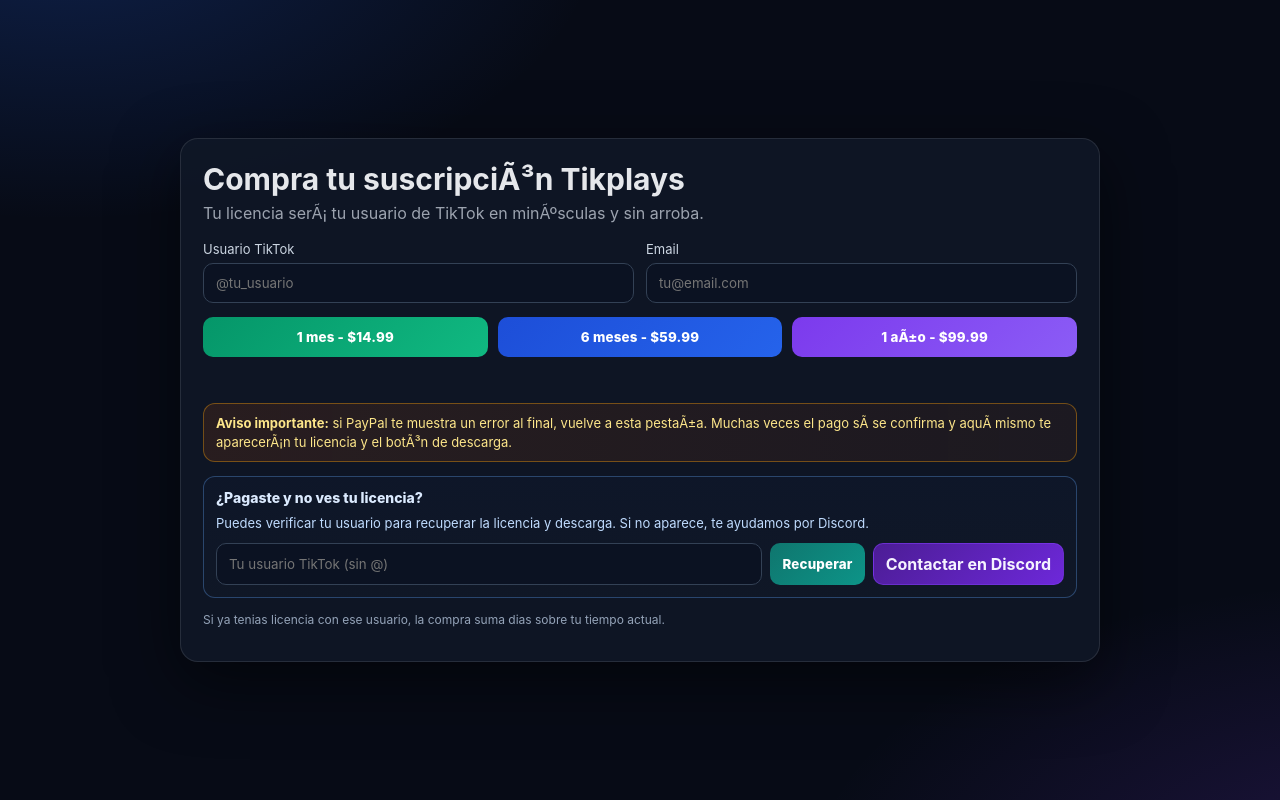
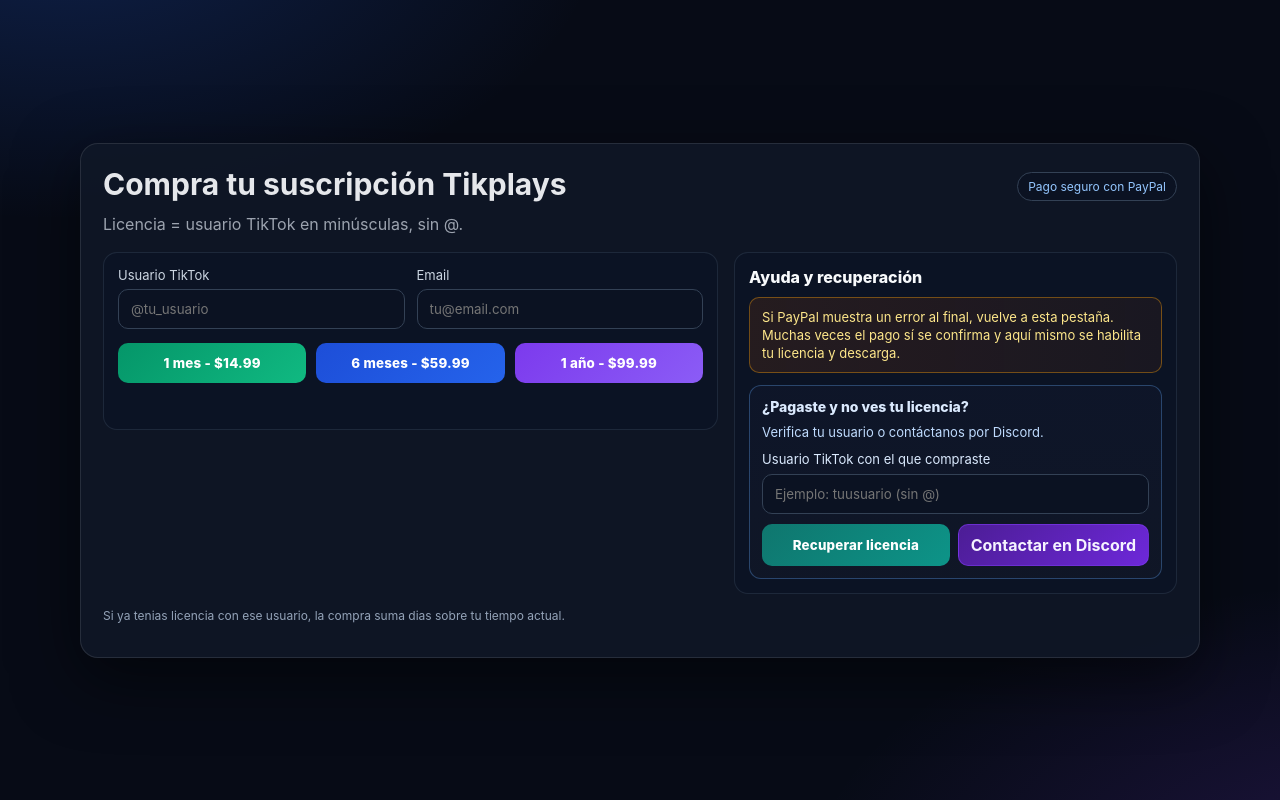
Before and after one commit to GaskyGod/Privacy, a website: page buy.html in a window 1280 px wide. Drawn offline with Linux system fonts and the light colour scheme.

Commit message:
Add SMTP confirmation email and improve buy page two-panel recovery UI

```diff
--- a/buy.html
+++ b/buy.html
@@ -3,7 +3,7 @@
 <head>
   <meta charset="utf-8" />
   <meta name="viewport" content="width=device-width, initial-scale=1" />
-  <title>Tikplays - Comprar SuscripciÃ³n</title>
+  <title>Tikplays - Comprar Suscripción</title>
   <style>
     :root { color-scheme: dark; }
     * { box-sizing: border-box; font-family: "Inter", "Segoe UI", system-ui, sans-serif; }
@@ -20,7 +20,7 @@
       padding: 24px;
     }
     .card {
-      width: min(920px, 100%);
+      width: min(1120px, 100%);
       background: #101827d9;
       border: 1px solid #ffffff1a;
       border-radius: 18px;
@@ -29,6 +29,37 @@
     }
     h1 { margin: 0 0 6px; font-size: 30px; }
     .sub { margin: 0 0 18px; color: #9ca3af; }
+    .header-row {
+      display: flex;
+      align-items: center;
+      justify-content: space-between;
+      gap: 12px;
+      flex-wrap: wrap;
+      margin-bottom: 6px;
+    }
+    .mini-chip {
+      border: 1px solid #334155;
+      background: #0b1222;
+      color: #93c5fd;
+      border-radius: 999px;
+      font-size: 12px;
+      padding: 6px 10px;
+      white-space: nowrap;
+    }
+    .layout-two {
+      display: grid;
+      gap: 16px;
+      grid-template-columns: 1fr;
+      align-items: start;
+    }
+    @media (min-width: 980px) { .layout-two { grid-template-columns: 1.25fr .9fr; } }
+    .purchase-panel,
+    .assist-panel {
+      border: 1px solid #3341557a;
+      border-radius: 14px;
+      background: #0b1324bf;
+      padding: 14px;
+    }
     .grid { display: grid; gap: 12px; grid-template-columns: 1fr; }
     @media (min-width: 760px) { .grid { grid-template-columns: 1fr 1fr; } }
     label { display: block; font-size: 13px; margin: 0 0 6px; color: #cbd5e1; }
@@ -97,8 +128,23 @@
       font-size: 12px;
       color: #94a3b8;
     }
+    .assist-title {
+      margin: 0 0 10px;
+      font-size: 16px;
+      color: #f8fafc;
+      font-weight: 800;
+    }
+    .help-note {
+      border: 1px solid #f59e0b66;
+      background: linear-gradient(90deg, #92400e33, #78350f22);
+      color: #fde68a;
+      border-radius: 10px;
+      padding: 10px 12px;
+      font-size: 13px;
+      line-height: 1.4;
+      margin-bottom: 12px;
+    }
     .support-box {
-      margin-top: 14px;
       border: 1px solid #60a5fa55;
       background: linear-gradient(180deg, #0f172acc, #111827cc);
       border-radius: 12px;
@@ -118,10 +164,9 @@
     }
     .support-actions {
       display: grid;
-      gap: 8px;
+      gap: 10px;
       grid-template-columns: 1fr;
     }
-    @media (min-width: 760px) { .support-actions { grid-template-columns: 1fr auto; } }
     .discord-btn {
       display: inline-flex;
       align-items: center;
@@ -137,24 +182,40 @@
     }
     .recover-row {
       display: grid;
+      gap: 6px;
+      grid-template-columns: 1fr;
+      width: 100%;
+    }
+    .recover-row label {
+      margin: 0;
+      color: #dbeafe;
+      font-size: 13px;
+      line-height: 1.2;
+    }
+    .recover-row input {
+      width: 100%;
+    }
+    .support-btns {
+      display: grid;
       gap: 8px;
-      grid-template-columns: 1fr auto;
+      grid-template-columns: 1fr;
+      width: 100%;
+    }
+    @media (min-width: 1120px) {
+      .support-btns {
+        grid-template-columns: 1fr 1fr;
+      }
+    }
+    .support-btns .recover-btn,
+    .support-btns .discord-btn {
+      width: 100%;
+      justify-content: center;
     }
     .recover-btn {
       background: linear-gradient(135deg, #0f766e, #0d9488);
       border-radius: 10px;
       padding: 10px 12px;
       font-weight: 800;
-    }
-    .paypal-warning {
-      margin-top: 14px;
-      border: 1px solid #f59e0b66;
-      background: linear-gradient(90deg, #92400e33, #78350f22);
-      color: #fde68a;
-      border-radius: 12px;
-      padding: 10px 12px;
-      font-size: 13px;
-      line-height: 1.4;
     }
     .completion-banner {
       position: fixed;
@@ -197,9 +258,14 @@
   </div>
 
   <main class="card">
-    <h1>Compra tu suscripciÃ³n Tikplays</h1>
-    <p class="sub">Tu licencia serÃ¡ tu usuario de TikTok en minÃºsculas y sin arroba.</p>
+    <div class="header-row">
+      <h1>Compra tu suscripción Tikplays</h1>
+      <span class="mini-chip">Pago seguro con PayPal</span>
+    </div>
+    <p class="sub">Licencia = usuario TikTok en minúsculas, sin @.</p>
 
+    <div class="layout-two">
+      <section class="purchase-panel">
         <div class="grid">
           <div>
             <label for="username">Usuario TikTok</label>
@@ -214,7 +280,7 @@
         <div class="plans">
           <button class="p1" data-plan="1m">1 mes - $14.99</button>
           <button class="p6" data-plan="6m">6 meses - $59.99</button>
-      <button class="p12" data-plan="12m">1 aÃ±o - $99.99</button>
+          <button class="p12" data-plan="12m">1 año - $99.99</button>
         </div>
 
         <div id="msg" class="msg"></div>
@@ -224,22 +290,30 @@
           <div id="expiresView" style="margin-top:8px;color:#93c5fd"></div>
           <a id="downloadBtn" class="download" href="#" target="_blank" rel="noopener">Descargar app</a>
         </section>
+      </section>
 
-    <div class="paypal-warning">
-      <strong>Aviso importante:</strong> si PayPal te muestra un error al final, vuelve a esta pestaÃ±a.
-      Muchas veces el pago sÃ­ se confirma y aquÃ­ mismo te aparecerÃ¡n tu licencia y el botÃ³n de descarga.
+      <section class="assist-panel">
+        <p class="assist-title">Ayuda y recuperación</p>
+        <div class="help-note">
+          Si PayPal muestra un error al final, vuelve a esta pestaña. Muchas veces el pago sí se confirma y aquí mismo se habilita tu licencia y descarga.
         </div>
+
         <section class="support-box">
           <p class="support-head">¿Pagaste y no ves tu licencia?</p>
-      <p class="support-copy">Puedes verificar tu usuario para recuperar la licencia y descarga. Si no aparece, te ayudamos por Discord.</p>
+          <p class="support-copy">Verifica tu usuario o contáctanos por Discord.</p>
           <div class="support-actions">
             <div class="recover-row">
-          <input id="recoverUsername" placeholder="Tu usuario TikTok (sin @)" />
-          <button id="recoverBtn" class="recover-btn" type="button">Recuperar</button>
+              <label for="recoverUsername">Usuario TikTok con el que compraste</label>
+              <input id="recoverUsername" placeholder="Ejemplo: tuusuario (sin @)" />
             </div>
+            <div class="support-btns">
+              <button id="recoverBtn" class="recover-btn" type="button">Recuperar licencia</button>
               <a class="discord-btn" href="https://discord.gg/tZC5W7mrwh" target="_blank" rel="noopener">Contactar en Discord</a>
             </div>
+          </div>
         </section>
+      </section>
+    </div>
 
     <p class="foot">Si ya tenias licencia con ese usuario, la compra suma dias sobre tu tiempo actual.</p>
   </main>
--- a/package.json
+++ b/package.json
@@ -11,6 +11,7 @@
   },
   "dependencies": {
     "express": "^4.19.2",
-    "firebase-admin": "^12.7.0"
+    "firebase-admin": "^12.7.0",
+    "nodemailer": "6.9.15"
   }
 }
```
Also changed, not shown: server.js (+127 -1 lines), README.md, 1 other file. Lines whose indentation alone changed are shown as unchanged.
